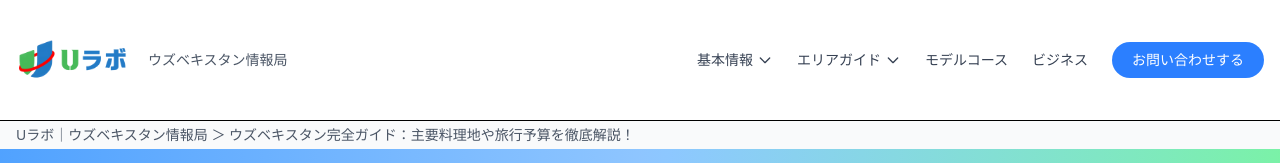
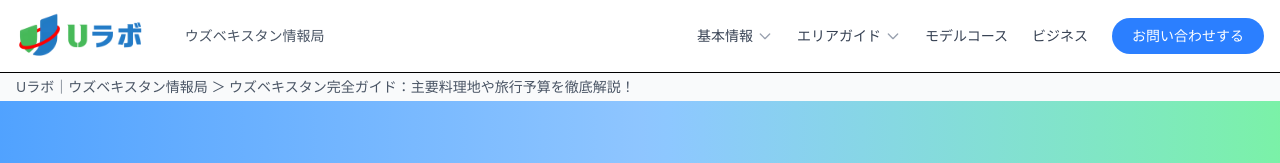
Before and after one commit to saidojp/uravo-test-page, a React (Vite) app: page / in a window 1280 px wide. Shown: the top 163 px of the page. Built offline with nearby package versions, Linux system fonts and the light colour scheme.

Commit message:
header fix-2

```diff
--- a/src/pages/UzbekPlovPage.jsx
+++ b/src/pages/UzbekPlovPage.jsx
@@ -4,26 +4,30 @@ const UzbekPlovPage = () => {
   return (
     <div className="min-h-screen bg-white">
       <header className="bg-white shadow-sm border-b">
-        <div className="max-w-7xl mx-auto px-4 flex justify-between items-center">
-          <div className="flex items-center space-x-3">
-            <div className="w-30 h-30 flex items-center justify-center">
+        <div className="max-w-7xl mx-auto px-4 flex justify-between items-center h-[72px]">
+          {/* Левая часть - Логотип и текст */}
+          <div className="flex items-center">
+            {/* Логотип */}
+            <div>
+              {" "}
               <img
                 src="/logo.png"
                 alt="Uラボ Logo"
-                className="w-30 h-30 object-contain"
+                className="h-14 w-auto object-contain"
               />
             </div>
-            <div>
-              <div className="text-sm text-gray-600 font-medium">
-                ウズベキスタン情報局
-              </div>
+
+            <div className="text-sm text-gray-600 font-medium  pl-4 ml-4">
+              ウズベキスタン情報局
             </div>
           </div>
-          <nav className="hidden md:flex items-center space-x-6">
-            <div className="flex items-center space-x-1 text-gray-700 hover:text-gray-900 cursor-pointer">
+
+          {/* Правая часть - Навигация */}
+          <nav className="hidden lg:flex items-center space-x-6">
+            <div className="flex items-center space-x-1 text-gray-700 hover:text-blue-500 cursor-pointer">
               <span className="text-sm font-medium">基本情報</span>
               <svg
-                className="w-4 h-4"
+                className="w-4 h-4 text-gray-400"
                 fill="none"
                 stroke="currentColor"
                 viewBox="0 0 24 24"
@@ -36,10 +40,10 @@ const UzbekPlovPage = () => {
                 />
               </svg>
             </div>
-            <div className="flex items-center space-x-1 text-gray-700 hover:text-gray-900 cursor-pointer">
+            <div className="flex items-center space-x-1 text-gray-700 hover:text-blue-500 cursor-pointer">
               <span className="text-sm font-medium">エリアガイド</span>
               <svg
-                className="w-4 h-4"
+                className="w-4 h-4 text-gray-400"
                 fill="none"
                 stroke="currentColor"
                 viewBox="0 0 24 24"
@@ -52,12 +56,18 @@ const UzbekPlovPage = () => {
                 />
               </svg>
             </div>
-            <span className="text-gray-700 hover:text-gray-900 cursor-pointer text-sm font-medium">
+            <a
+              href="#"
+              className="text-gray-700 hover:text-blue-500 cursor-pointer text-sm font-medium"
+            >
               モデルコース
-            </span>
-            <span className="text-gray-700 hover:text-gray-900 cursor-pointer text-sm font-medium">
+            </a>
+            <a
+              href="#"
+              className="text-gray-700 hover:text-blue-500 cursor-pointer text-sm font-medium"
+            >
               ビジネス
-            </span>
+            </a>
             <button className="bg-blue-500 hover:bg-blue-600 text-white px-5 py-2 rounded-full text-sm font-medium">
               お問い合わせする
             </button>
@@ -65,7 +75,6 @@ const UzbekPlovPage = () => {
         </div>
       </header>
 
-      {/* Breadcrumb */}
       <div className="bg-gray-50 py-1">
         <div className="max-w-7xl mx-auto px-4">
           <div className="text-sm text-gray-600">
@@ -106,7 +115,6 @@ const UzbekPlovPage = () => {
             </p>
           </div>
 
-          {/* Table of Contents - точно как в оригинале */}
           <div className="bg-blue-50 border border-blue-100 rounded-lg p-6 mb-8">
             <h2 className="text-xl font-bold text-center mb-6 text-gray-800">
               目次
```
